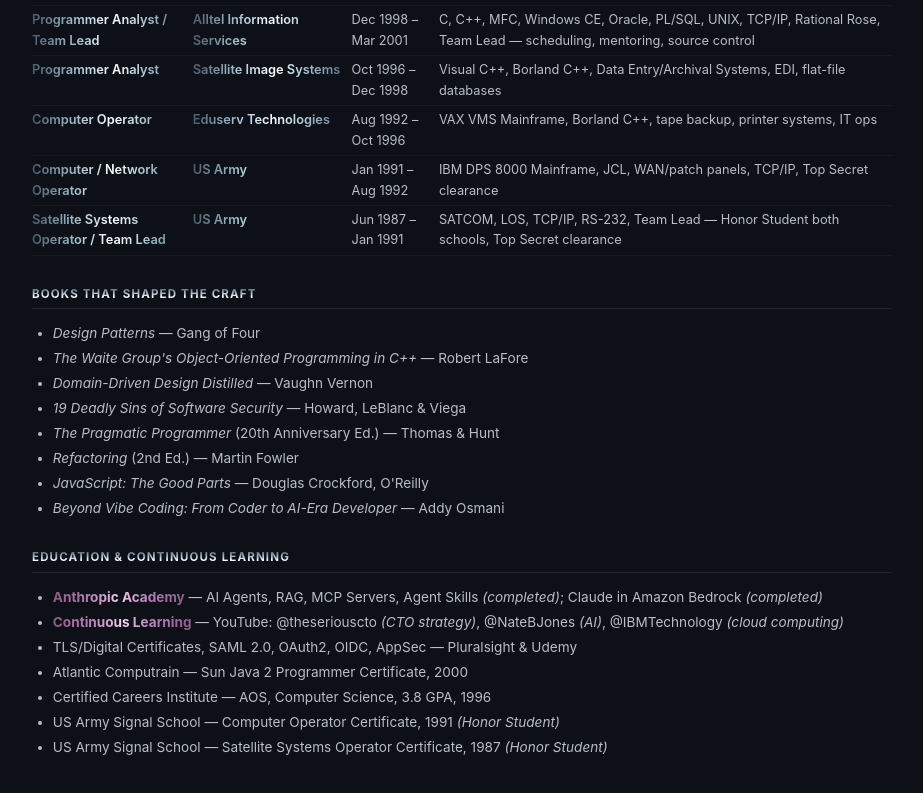
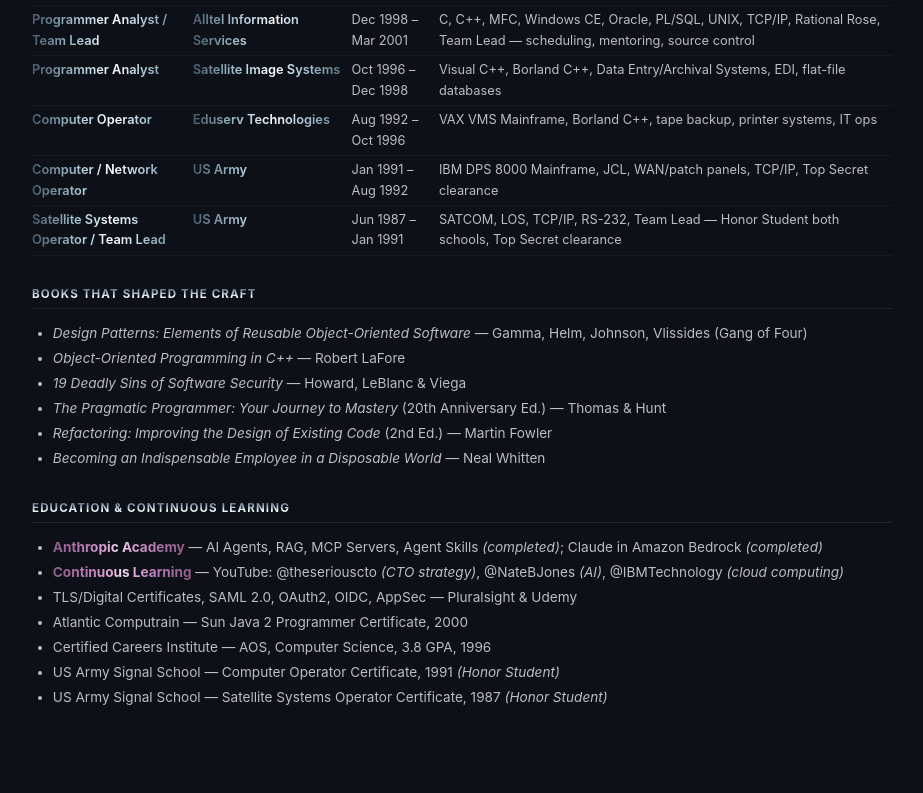
Before and after one commit to tonyt68/portfolio, a plain HTML site: page resume.html in a window 1280 px wide. Shown: the part 4326-5119 px from the top of the page, without its empty margins (178-1101 px from the left). After the commit the page ends 5073 px from the top, so only its background shows below. Drawn offline with Linux system fonts and the light colour scheme.

Commit message:
Clean up book list — remove years, trim to 6 titles

```diff
--- a/resume.html
+++ b/resume.html
@@ -332,14 +332,12 @@
 
   <h2>Books That Shaped the Craft</h2>
   <ul class="book-list">
-    <li><em>Design Patterns</em> — Gang of Four</li>
-    <li><em>The Waite Group's Object-Oriented Programming in C++</em> — Robert LaFore</li>
-    <li><em>Domain-Driven Design Distilled</em> — Vaughn Vernon</li>
+    <li><em>Design Patterns: Elements of Reusable Object-Oriented Software</em> — Gamma, Helm, Johnson, Vlissides (Gang of Four)</li>
+    <li><em>Object-Oriented Programming in C++</em> — Robert LaFore</li>
     <li><em>19 Deadly Sins of Software Security</em> — Howard, LeBlanc &amp; Viega</li>
-    <li><em>The Pragmatic Programmer</em> (20th Anniversary Ed.) — Thomas &amp; Hunt</li>
-    <li><em>Refactoring</em> (2nd Ed.) — Martin Fowler</li>
-    <li><em>JavaScript: The Good Parts</em> — Douglas Crockford, O'Reilly</li>
-    <li><em>Beyond Vibe Coding: From Coder to AI-Era Developer</em> — Addy Osmani</li>
+    <li><em>The Pragmatic Programmer: Your Journey to Mastery</em> (20th Anniversary Ed.) — Thomas &amp; Hunt</li>
+    <li><em>Refactoring: Improving the Design of Existing Code</em> (2nd Ed.) — Martin Fowler</li>
+    <li><em>Becoming an Indispensable Employee in a Disposable World</em> — Neal Whitten</li>
   </ul>
 
   <h2>Education &amp; Continuous Learning</h2>
```
